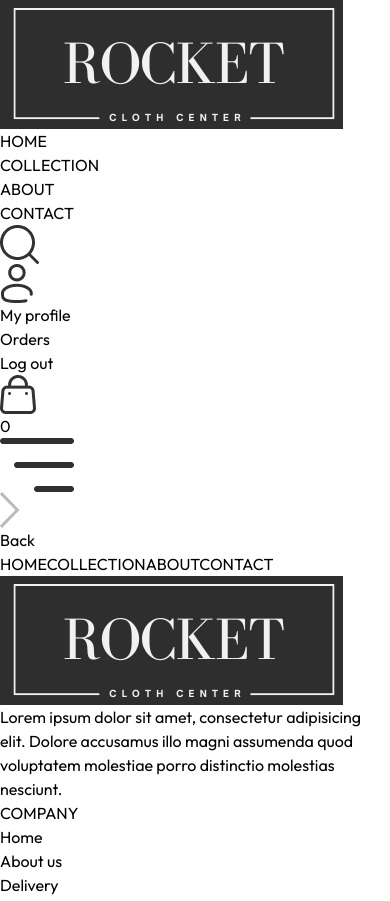
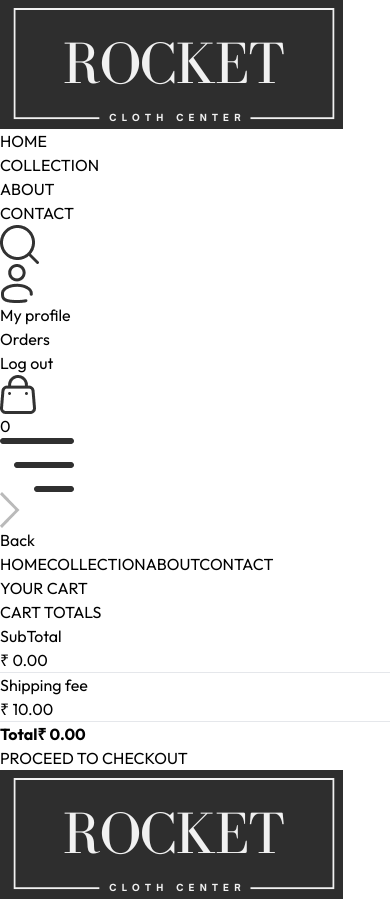
Before and after one commit to Kailash0303/E-COMMERCE, a React (Vite) app in the folder frontend/: page /cart in a window 390 px wide. Shown: the top 901 px of the page. Built offline with nearby package versions, Linux system fonts and the light colour scheme.

Commit message:
updated content to cart page

```diff
--- a/frontend/src/pages/Cart.jsx
+++ b/frontend/src/pages/Cart.jsx
@@ -1,8 +1,88 @@
-import React from 'react'
+import React, { useContext, useEffect, useState } from 'react'
+import { ShopContext } from '../context/ShopContext'
+import Title from '../components/Title';
+import Product from './Product';
+import { assets } from '../assets/assets';
+import CartTotal from '../components/CartTotal';
 
 const Cart = () => {
+
+  const {products , currency , cartItems , updateQuantity , navigate} = useContext(ShopContext);
+
+  const [cartData , setCartData] = useState([]);
+
+  useEffect(()=>{
+
+    const tempData = [];
+    for(const items in cartItems){
+      for(const item in cartItems[items]){
+        if (cartItems[items][item] >0) {
+          tempData.push({
+            _id:items,
+            size:item,
+            quantity:cartItems[items][item]
+          })
+        }
+      }
+    }
+    setCartData(tempData);
+
+  },[cartItems ])
+
+
   return (
-    <div>
+    <div className='border-t pt-14'>
+
+      <div className='text-2xl mb-3'>
+        <Title text1={'YOUR'} text2={'CART'} />
+      </div>
+
+      <div>
+        {
+          cartData.map((item,index)=>{
+            const productData = products.find((product)=>product._id === item._id)
+
+            return (
+              <div key={index} className='py-4 border-t border-b text-gray-700 grid grid-cols-[4fr_0.5fr_0.5fr] sm:grid-cols-[4fr_0.5fr_0.5fr] items-center gap-4'>
+                <div className='flex items-start gap-6'>
+                  <img className='w-16 sm:w-20' src={productData.image[0]} alt="" />
+                  <div>
+                    <p className='text-xs sm:text-lg font-medium' >{productData.name}</p>
+                  <div className='flex items-center gap-5 mt-2'>
+                    <p>{currency}{productData.price}</p>
+                    <p className='px-2 sm:px-3 sm:py-1 border bg-slate-50' >{item.size}</p>
+
+                  </div>
+
+
+                  </div>
+
+
+
+                </div>
+
+                <input onChange={(e)=>e.target.value === '' || e.target.value === '0' ? null : updateQuantity(item._id , item.size , Number(e.target.value))} className='border max-w-10 sm:max-w-20 px-1 sm:px-2 py-1' type="number" min={1} defaultValue={item.quantity}  />
+                <img onClick={()=>updateQuantity(item._id,item.size,0)} className='w4 mr-4 sm:w-5 cursor-pointer' src={assets.bin_icon} alt="" />
+
+
+                </div>
+            )
+
+          })
+        }
+      </div>
+
+        <div className='flex justify-end my-20'>
+            <div className='w-full sm:w-[450px]'>
+              <CartTotal/>
+
+              <div className='w-full text-end'>
+                <button onClick={() => navigate('/place-order')} className='bg-black text-white text-sm my-8 px-8 py-3 '>PROCEED TO CHECKOUT</button>
+
+              </div>
+
+            </div>
+        </div>
 
     </div>
   )
```
